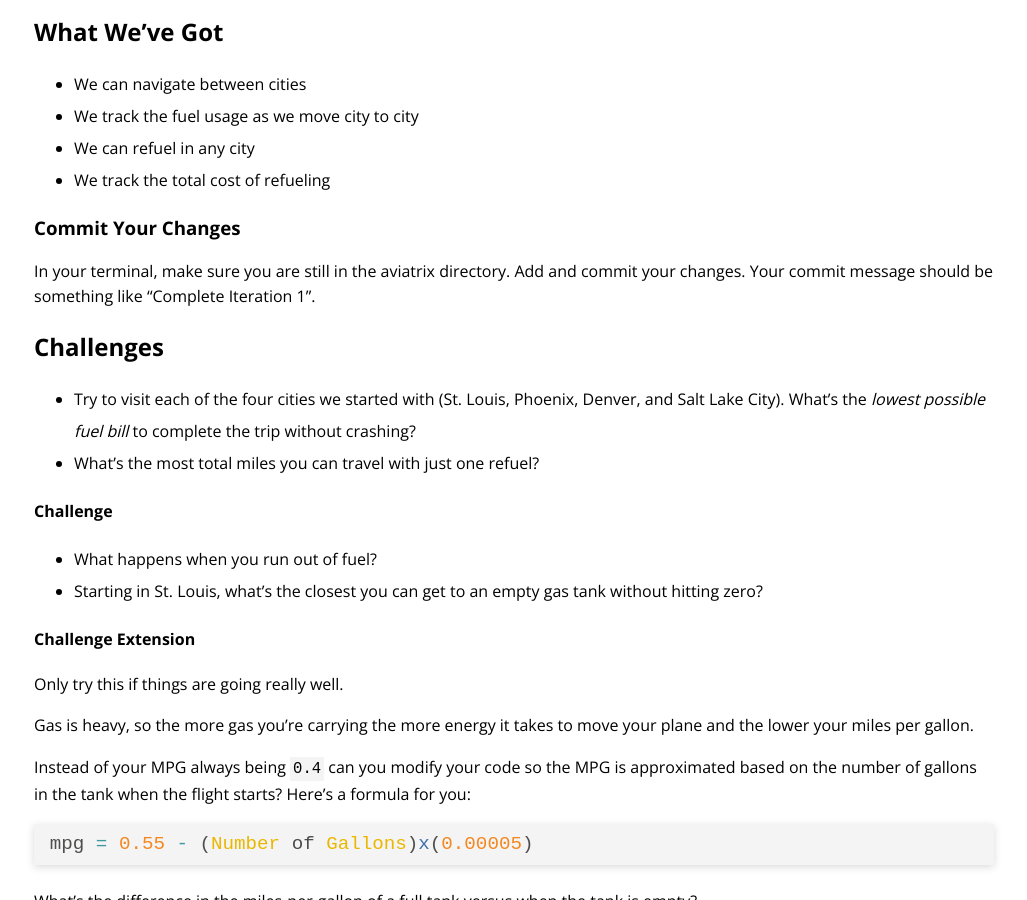
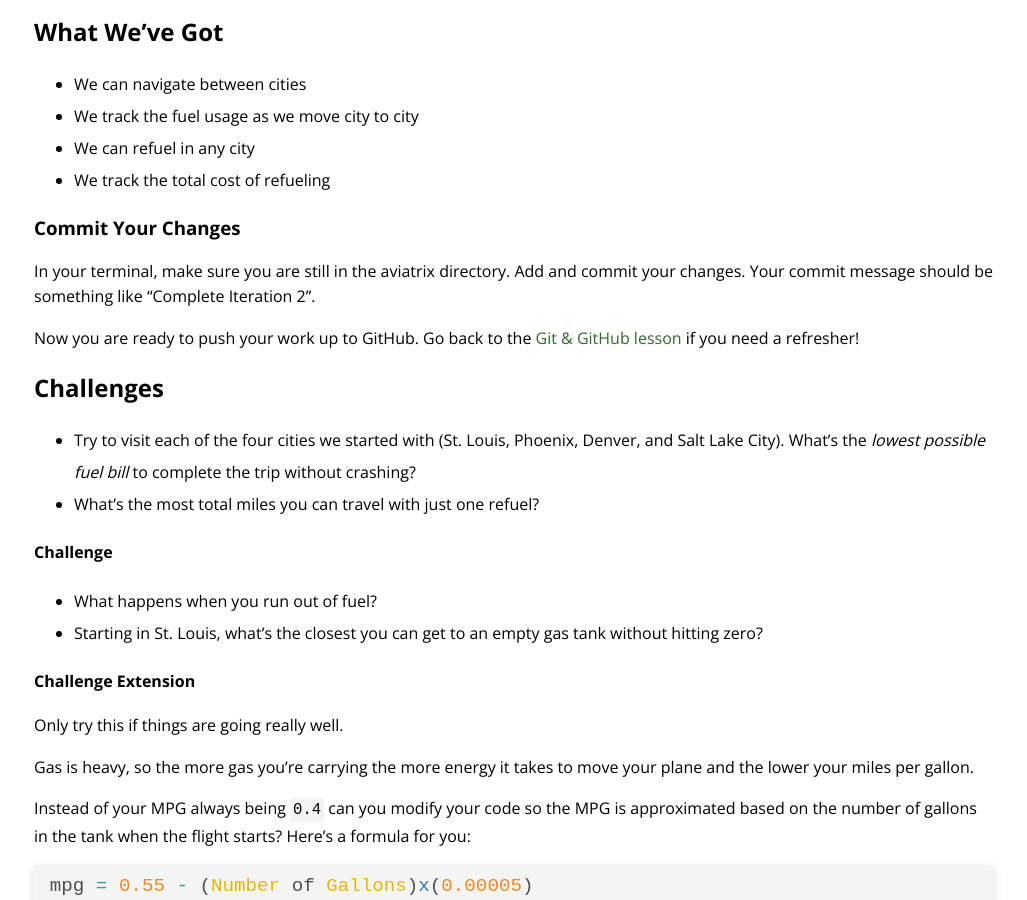
Before and after one commit to ameseee/kwk-curriculum-site, a Jekyll site: the page built from swift-ios/projects/aviatrix/i2.md, in a window 1280 px wide and 900 px high, scrolled down 4544 px. Shown: the whole window, without its empty margins (126-1153 px from the left). Built offline with Jekyll 4.4.1, drawn with Linux system fonts in a browser that asks for light colours; nearby versions of some CDN libraries; our own code applies the rules of GitHub Pages for plain Markdown files.

Commit message:
Add directions to push

```diff
--- a/swift-ios/projects/aviatrix/i2.md
+++ b/swift-ios/projects/aviatrix/i2.md
@@ -189,7 +189,9 @@ Eventually you'll have to pay that fuel bill. Let's keep track of our total spen
 
 ### Commit Your Changes
 
-In your terminal, make sure you are still in the aviatrix directory. Add and commit your changes. Your commit message should be something like "Complete Iteration 1".
+In your terminal, make sure you are still in the aviatrix directory. Add and commit your changes. Your commit message should be something like "Complete Iteration 2".
+
+Now you are ready to push your work up to GitHub. Go back to the <a target="blank" href="https://ameseee.github.io/kwk-curriculum-site/swift-ios/lessons/git-github/">Git & GitHub lesson</a> if you need a refresher!
 
 ## Challenges
 
```
